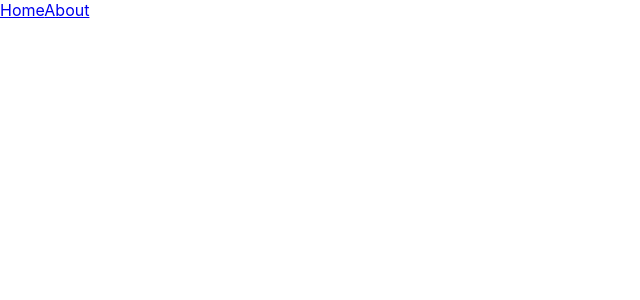
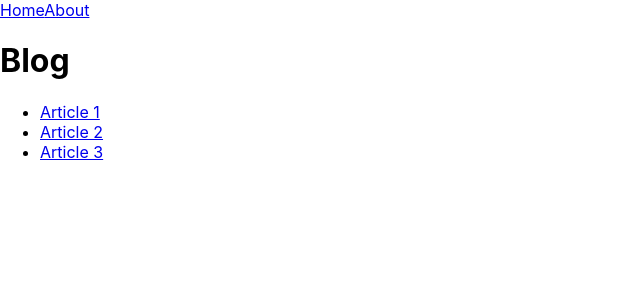
Before and after one commit to rifqimuhammadaziz/react-first-app, a React (Create React App) app: page /blog in a window 1280 px wide. Before the commit this address had no page. Shown: the top 300 px of the page, without its empty margins (0-640 px from the left). Built offline with nearby package versions, Linux system fonts and the light colour scheme.

Commit message:
get url params

```diff
--- a/src/App.js
+++ b/src/App.js
@@ -4,6 +4,8 @@ import About from './About';
 import Home from './Home';
 import AboutTeam from './AboutTeam';
 import AboutTeam2 from './AboutTeam2';
+import Blog from './Blog';
+import BlogDetail from './BlogDetail';
 
 function App() {
   return (
@@ -18,6 +20,8 @@ function App() {
           <Route path='team' element={<AboutTeam />}/>
           <Route path='team2' element={<AboutTeam2 />}/>
         </Route>
+        <Route path='blog' element={<Blog />}/>
+        <Route path='blog/:slug' element={<BlogDetail />}/>
       </Routes>
     </div>
   );
--- /dev/null
+++ b/src/Blog.js
@@ -0,0 +1,14 @@
+import { Link } from "react-router-dom"
+
+export default function Blog() {
+    return (
+        <>
+        <h1>Blog</h1>
+        <ul>
+            <li><Link to="article-1">Article 1</Link></li>
+            <li><Link to="article-2">Article 2</Link></li>
+            <li><Link to="article-3">Article 3</Link></li>
+        </ul>
+        </>
+    );
+}
--- /dev/null
+++ b/src/BlogDetail.js
@@ -0,0 +1,13 @@
+import { useParams } from "react-router-dom";
+
+export default function BlogDetail() {
+
+    const urlParams = useParams();
+
+    return (
+        <>
+        <h1>Blog Detail</h1>
+        <p>This is an blog article of {urlParams.slug}</p>
+        </>
+    );
+}
```
